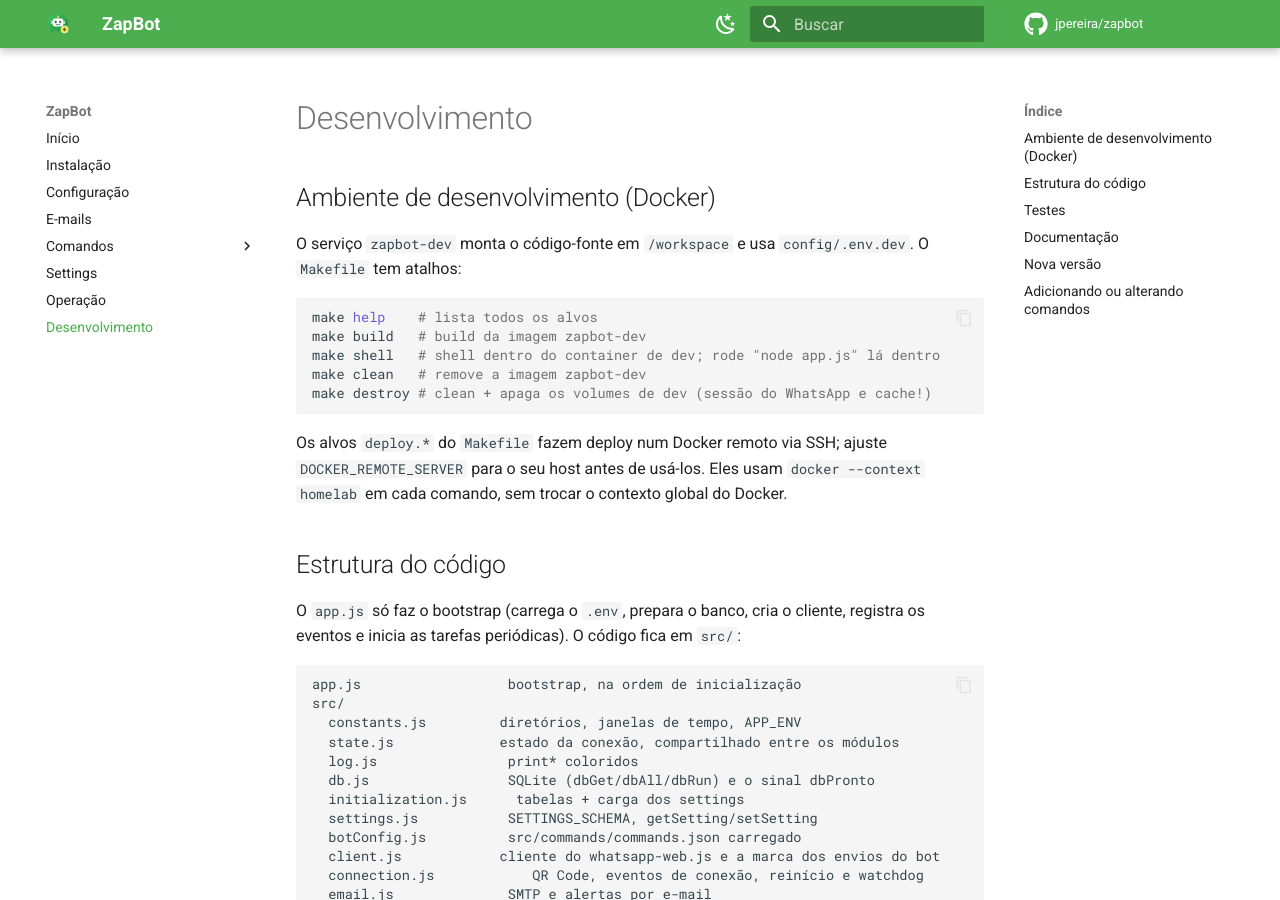
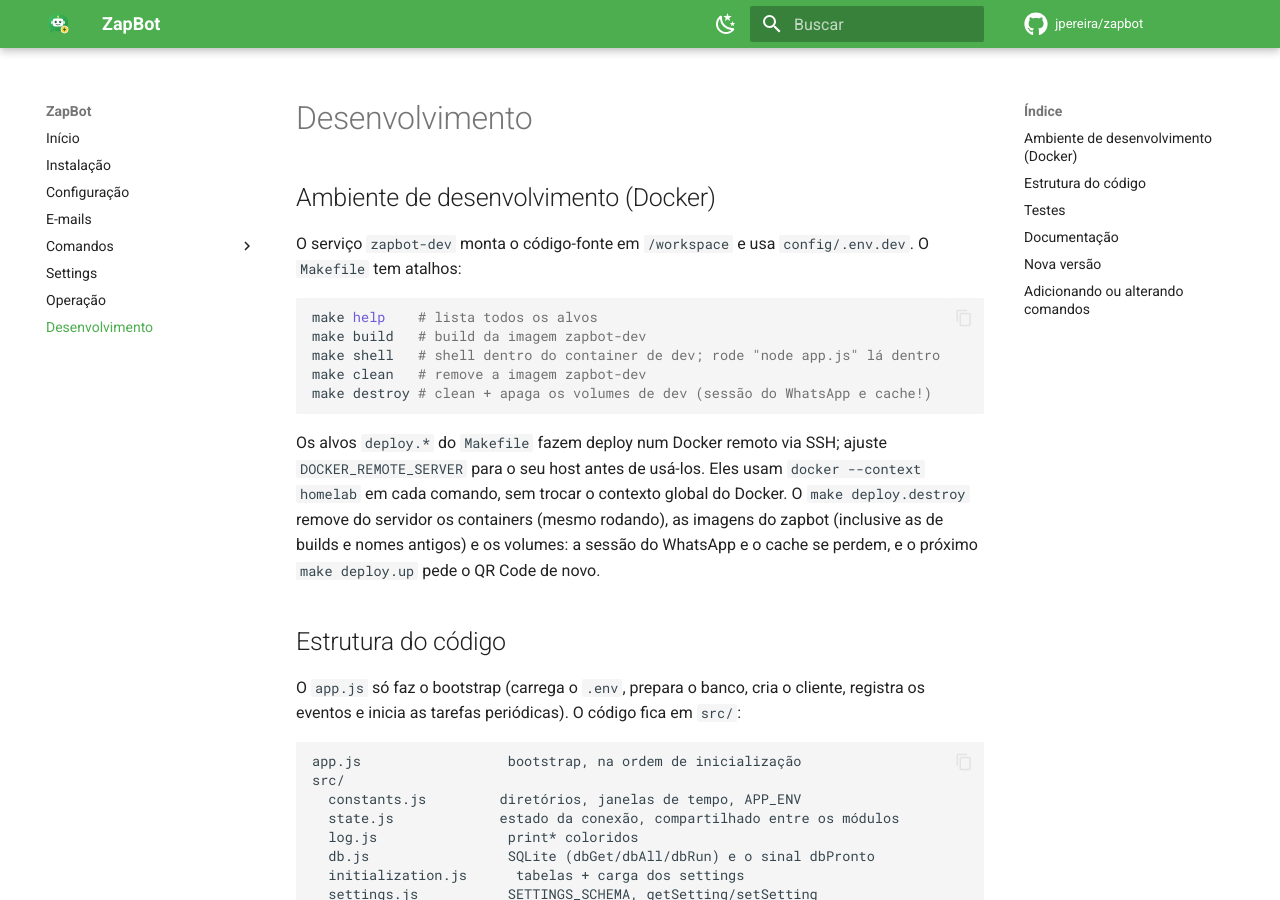
Before and after one commit to jpereira/zapbot, an MkDocs documentation site: the page built from docs/development.md, in a window 1280 px wide and 900 px high. Built offline with MkDocs 1.6.1 and Material for MkDocs 9.7.7, drawn with Linux system fonts in a browser that asks for light colours; comment, search, counter and statistics services are not loaded.

Commit message:
Make make deploy.destroy remove the project's containers, images and volumes

```diff
--- a/docs/development.md
+++ b/docs/development.md
@@ -16,7 +16,10 @@ make destroy # clean + apaga os volumes de dev (sessão do WhatsApp e cache!)
 Os alvos `deploy.*` do `Makefile` fazem deploy num Docker remoto via SSH;
 ajuste `DOCKER_REMOTE_SERVER` para o seu host antes de usá-los. Eles usam
 `docker --context homelab` em cada comando, sem trocar o contexto global do
-Docker.
+Docker. O `make deploy.destroy` remove do servidor os containers (mesmo rodando),
+as imagens do zapbot (inclusive as de builds e nomes antigos) e os volumes: a
+sessão do WhatsApp e o cache se perdem, e o próximo `make deploy.up` pede o QR
+Code de novo.
 
 ## Estrutura do código
 
```
Also changed, not shown: 1 other file.
